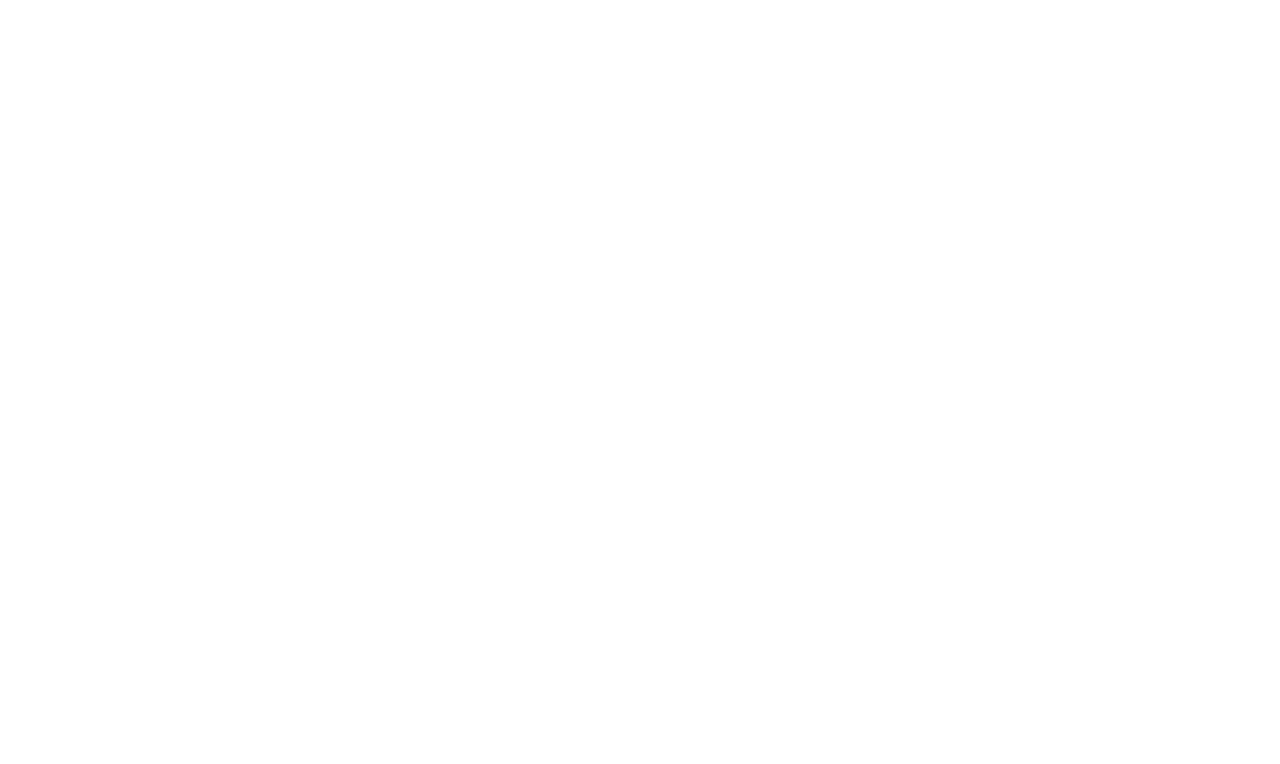
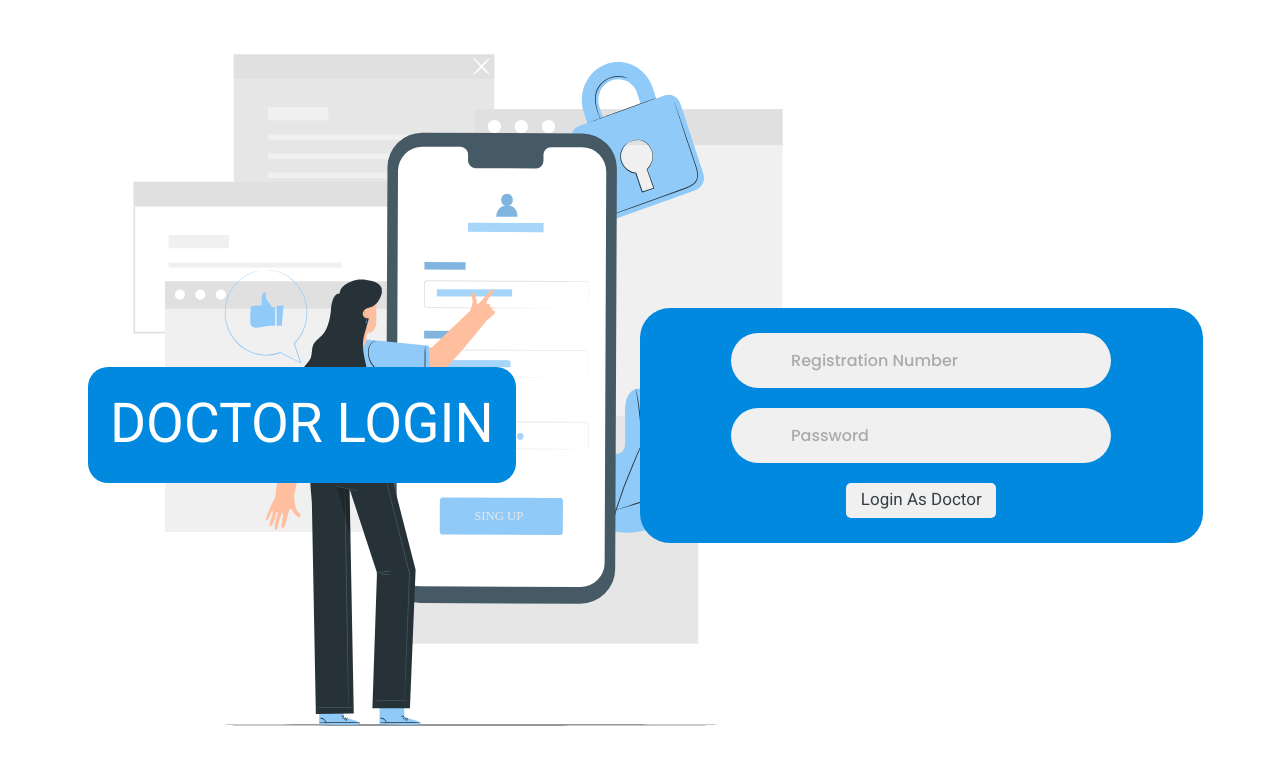
Before and after one commit to 0211AB/TechnoPhilia, a React (Create React App) app: page /login/doctor in a window 1280 px wide. Shown: the top 764 px of the page. Built offline with nearby package versions, Linux system fonts and the light colour scheme.

Commit message:
Doctor Login Page Created

```diff
--- a/src/App.css
+++ b/src/App.css
@@ -3,6 +3,12 @@
 :root{
   --blue:#0188DF;
   --black:#354046;
+
+  --first-color: #12192C;
+  --text-color: #8590AD;
+  --big-font-size: 2rem;
+  --normal-font-size: 0.938rem;
+  --smaller-font-size: 0.875rem;
 }
 
 *{
--- a/src/App.js
+++ b/src/App.js
@@ -6,6 +6,7 @@
 import PatientMain from './Components/PatientMain/PatientMain'
 import DoctorLogin from './Components/DoctorLogin/DoctorLogin'
 import DoctorMain from './Components/DoctorMain/DoctorMain'
+import Facilities from './Components/Home/Facilities'
 
 import './App.css'
 
@@ -17,6 +18,7 @@
             <Route path='/login/doctor' element={<DoctorLogin />}> </Route>
             <Route path='/doctors' element={<DoctorMain />}></Route>
             <Route path='/patients' element={<PatientMain />}></Route>
+            <Route path='/facilities' element={<Facilities />}></Route>
         </Routes>
     )
 }
--- /dev/null
+++ b/src/Components/DoctorLogin/DoctorLogin.css
@@ -0,0 +1,133 @@
+@import url("https://fonts.googleapis.com/css2?family=Poppins:wght@200;300;400;500;600;700;800&display=swap");
+
+input {
+    font-family: "Poppins", sans-serif;
+  }
+
+  .bg-img{
+    padding-top: 5rem;
+    background:url('../../images/login.svg');
+    background-repeat: no-repeat;
+    background-position:left;
+    backdrop-filter:initial;
+  }
+
+  .signin-signup {
+    background-color: var(--blue);
+    border-radius: 3rem;
+    width: 50%;
+    display: flex;
+    flex-direction: column;
+    z-index: 5;
+    padding:1.5rem;
+    justify-content: center;
+  }
+
+  form {
+    display: flex;
+    align-items: center;
+    justify-content: center;
+    flex-direction: column;
+    overflow: hidden;
+  }
+
+  form.sign-in-form {
+    z-index: 2;
+  }
+
+.login-page{
+    display:flex;
+    align-items: center;
+    height:100vh;
+    justify-content: space-between;
+}
+.title {
+    background-color: var(--blue);
+    color: white;
+    padding:2%;
+    border-radius:20px;
+    margin:10px;
+}
+
+.title h1{
+    font-size:5.5rem;
+    text-transform:uppercase;
+    font-weight: 500;
+}
+
+.input-field {
+    max-width: 380px;
+    width: 100%;
+    background-color: #f0f0f0;
+    margin: 10px 0;
+    height: 55px;
+    border-radius: 55px;
+    display: grid;
+    grid-template-columns: 15% 85%;
+    padding: 0 0.4rem;
+    position: relative;
+}
+
+.input-field i {
+    text-align: center;
+    line-height: 55px;
+    color: #acacac;
+    transition: 0.5s;
+    font-size: 1.1rem;
+}
+
+.input-field input {
+    background: none;
+    outline: none;
+    border: none;
+    line-height: 1;
+    font-weight: 600;
+    font-size: 1.6rem;
+    color: #333;
+}
+
+.button-form{
+    height:3.5rem;
+    width: 15rem;
+    background:#f0f0f0;
+    color:var(--black);
+    font-size: 1.7rem;
+    text-transform: capitalize;
+    border-radius: .5rem;
+    cursor: pointer;
+    position: relative;
+    z-index: 0;
+    overflow: hidden;
+    margin:1rem 0;
+  }
+
+.input-field input::placeholder {
+    color: #aaa;
+    font-weight: 500;
+}
+
+  @media (max-width: 870px) {
+    .signin-signup {
+      width: 100%;
+    }
+    .bg-img{
+        background-position:initial;
+    }
+
+    .login-page{
+        display:flex;
+        flex-direction: column;
+        justify-content:space-evenly;
+    }
+
+    .title h1{
+        font-size:4.5rem;
+        text-align: center;
+    }
+  }
+
+  @media (max-width: 570px) {
+    form {
+      padding: 0 1.5rem;
+    }
+  }
--- a/src/Components/DoctorLogin/DoctorLogin.js
+++ b/src/Components/DoctorLogin/DoctorLogin.js
@@ -1,7 +1,29 @@
 import React from 'react';
+import loginPic from '../../images/login.svg'
+
+import './DoctorLogin.css'
+
 
 const DoctorLogin = () => {
-  return <div></div>;
+  return <div className="container login-page bg-img">
+    <div className='title'>
+      <h1>Doctor Login</h1>
+    </div>
+    <div className="signin-signup">
+      <form action="#" className="sign-in-form">
+        <div className="input-field">
+          <i className="fas fa-user"></i>
+          <input type="text" placeholder="Registration Number" />
+        </div>
+        <div className="input-field">
+          <i className="fas fa-lock"></i>
+          <input type="password" placeholder="Password" />
+        </div>
+        <button className="button-form">Login As Doctor</button>
+      </form>
+    </div>
+
+  </div>;
 };
 
 export default DoctorLogin;
--- /dev/null
+++ b/src/Components/Home/Facilities.js
@@ -0,0 +1,7 @@
+import React from 'react';
+
+const Facilities = () => {
+  return <div>Facilities</div>;
+};
+
+export default Facilities;
--- a/src/Components/Home/Header.js
+++ b/src/Components/Home/Header.js
@@ -25,9 +25,9 @@
 
             <nav className={navClasses}>
                 <ul>
-                    <li><Link to="/">HealthCare Facilities</Link></li>
-                    <li><Link to='/'>Symptoms</Link></li>
-                    <li><Link to='/'>contact us</Link></li>
+                    <li><Link to="/facilities">HealthCare Facilities</Link></li>
+                    <li><Link to='/symptoms'>Symptoms</Link></li>
+                    <li><Link to='/contact-us'>contact us</Link></li>
                 </ul>
             </nav>
 
```
Also changed, not shown: src/images/login.svg (added).
